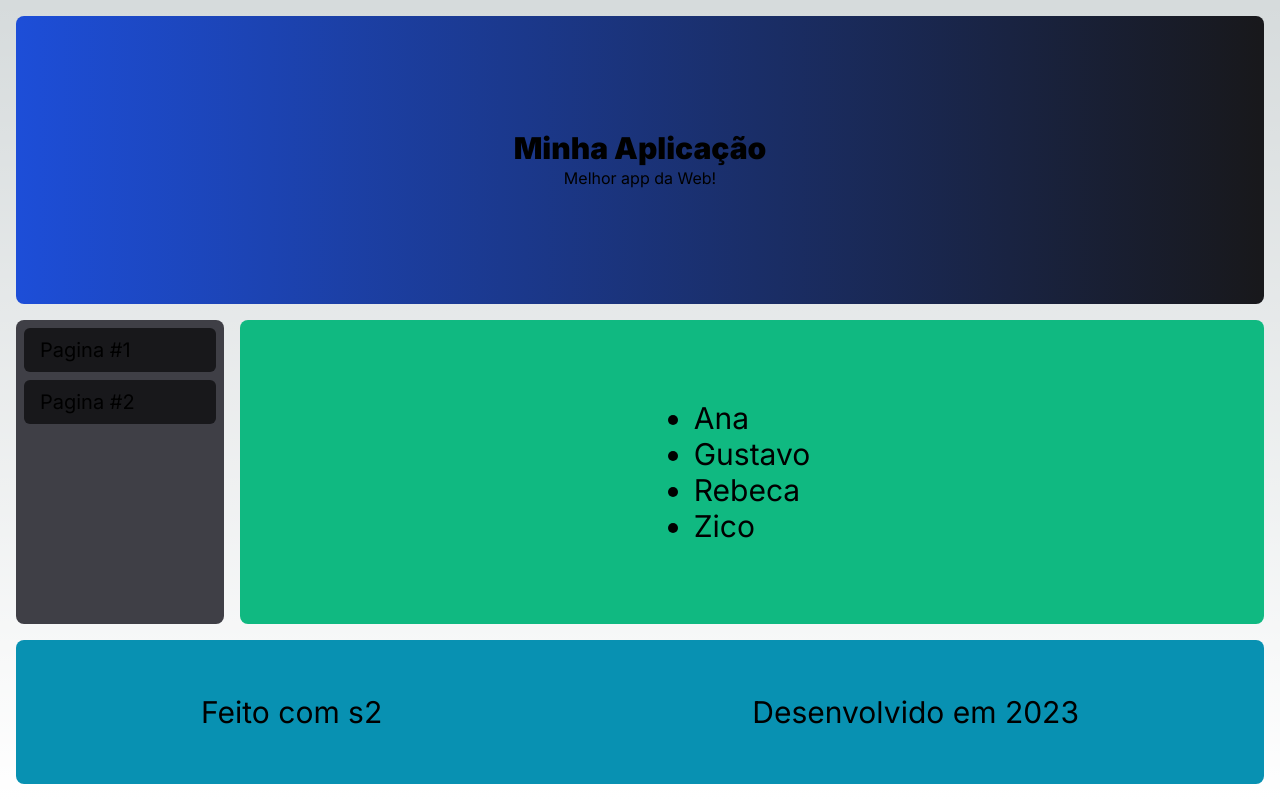
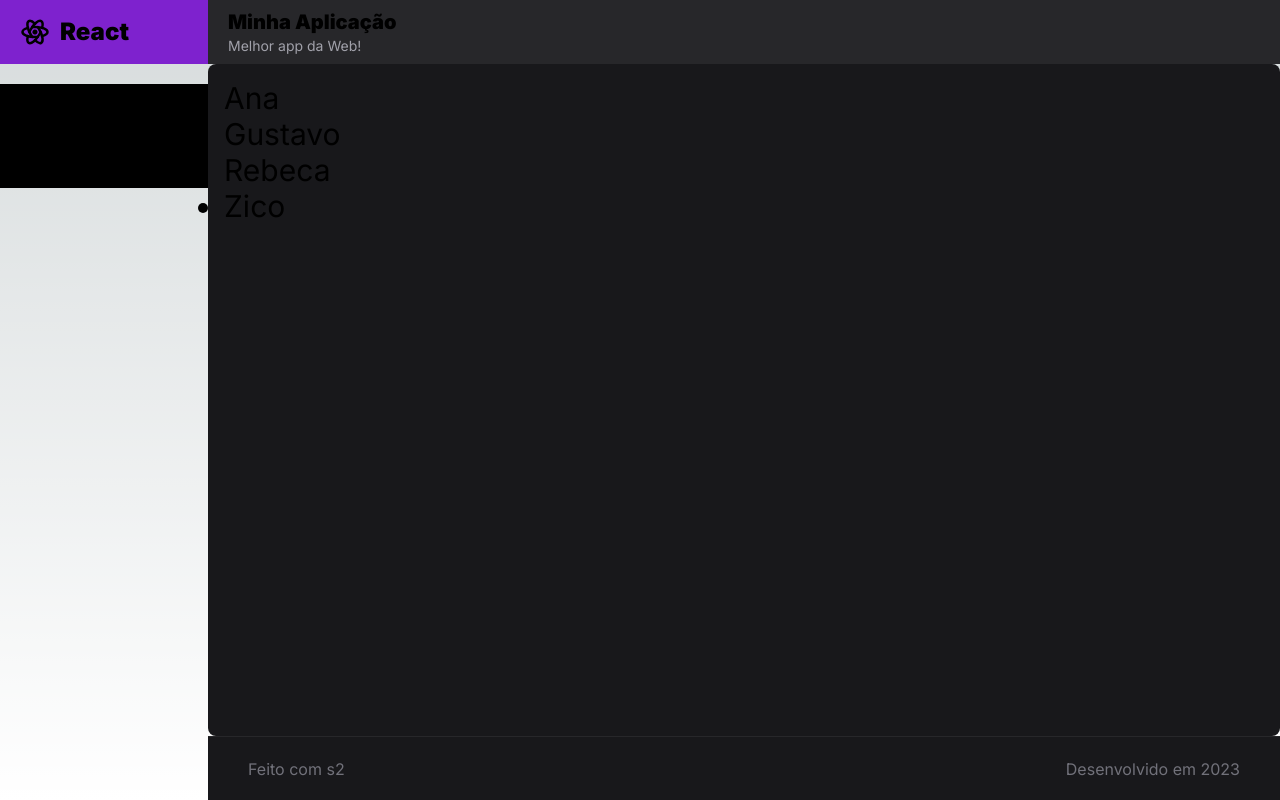
Before and after one commit to israelbulcaotavares/react-fundamentos-cod3r, a Next.js app: page /fundamentos/pagina in a window 1280 px wide. Built offline with nearby package versions, Linux system fonts and the light colour scheme.

Commit message:
melhorando menu

```diff
--- /dev/null
+++ b/src/components/AreaLateral.tsx
@@ -0,0 +1,13 @@
+import Logo from "./Logo";
+import Menu from "./Menu";
+
+
+
+export default function AreaLateral() {
+    return (
+        <div className="flex flex-col gap-5">
+            <Logo/>
+            <Menu/>
+        </div>
+    )
+}
--- a/src/components/Cabecalho.tsx
+++ b/src/components/Cabecalho.tsx
@@ -11,14 +11,11 @@ export default function Cabecalho(props: CabecalhoProps) {
       className={`
       flex flex-col
       justify-center
-      items-center
-      h-36
-      bg-purple-500
-      rounded-lg
+      px-5
       ${props.className ?? ''}`}
     >
-      <h1 className="text-3xl font-black">{props.titulo}</h1>
-      <h1>{props.subtitulo}</h1>
+      <h1 className="text-xl font-black">{props.titulo}</h1>
+      <h1 className="text-sm text-zinc-400">{props.subtitulo}</h1>
     </div>
   );
 }
--- a/src/components/Conteudo.tsx
+++ b/src/components/Conteudo.tsx
@@ -5,12 +5,12 @@ interface ConteudoProps {
 export default function Conteudo(props: ConteudoProps) {
   return (
     <div className="
-        flex justify-center
-        items-center
+        flex
+        items-start
         flex-1
-        bg-emerald-500
-        text-3xl
-        rounded-lg">
+        p-4
+        bg-zinc-900
+        text-3xl rounded-lg ">
       {props.children}
     </div>
   );
--- /dev/null
+++ b/src/components/Logo.tsx
@@ -0,0 +1,12 @@
+import { IconBrandReact } from "@tabler/icons-react";
+
+export default function Logo() {
+  return (
+    <div className="flex flex-row items-center px-5  gap-2.5 font-black h-16 bg-purple-700">
+      <span>
+        <IconBrandReact size={30} />
+      </span>
+      <span className="text-2xl">React</span>
+    </div>
+  );
+}
--- a/src/components/Menu.tsx
+++ b/src/components/Menu.tsx
@@ -1,11 +1,18 @@
+import { Icon24Hours, Icon360View } from "@tabler/icons-react";
 import MenuItem from "./MenuItem";
 
-export default function Menu(){
-    return (
-        <div className="flex flex-col justify-start items-center w-52 bg-zinc-700 rounded-lg text-3xl p-2 gap-2">
-            <MenuItem texto="Pagina #1" url="/fundamentos/pagina"/>
-            <MenuItem texto="Pagina #2" url="/pagina"/>
-
-        </div>
-    )
+export default function Menu() {
+  return (
+    <div className="flex flex-col justify-start items-center w-52 bg-black p-2 gap-2">
+      <MenuItem
+        icone={<Icon24Hours />}
+        texto="Pagina #1"
+        url="/fundamentos/pagina"
+      />
+      <MenuItem
+        icone={<Icon360View />}
+        texto="Pagina #2"
+        url="/pagina" />
+    </div>
+  );
 }
--- a/src/components/MenuItem.tsx
+++ b/src/components/MenuItem.tsx
@@ -1,13 +1,23 @@
 import Link from "next/link";
 
-export default function MenuItem(props: any) {
+interface MenuItemProps {
+  texto: string;
+  url: string;
+  icone: any;
+}
+
+export default function MenuItem(props: MenuItemProps) {
   return (
-    <Link href={props.url}
+    <Link
+      href={props.url}
       className="
-      px-4 py-2
-        bg-zinc-900 text-xl w-full rounded-md"
+      flex items-center gap-2 px-4
+      py-2 text-base w-full rounded-md
+      hover:bg-zinc-800
+      "
     >
-      {props.texto}
+      <span>{props.icone}</span>
+      <span>{props.texto}</span>
     </Link>
   );
 }
--- a/src/components/Pagina.tsx
+++ b/src/components/Pagina.tsx
@@ -1,3 +1,4 @@
+import AreaLateral from "./AreaLateral";
 import Cabecalho from "./Cabecalho";
 import Conteudo from "./Conteudo";
 import Menu from "./Menu";
@@ -5,18 +6,20 @@ import Rodape from "./Rodape";
 
 export default function Pagina(props: any) {
   return (
-
-    <div className="flex flex-col gap-4 p-4 h-screen">
-      <Cabecalho
-        titulo={props.titulo}
-        subtitulo={props.subtitulo}
-        className='h-72 bg-gradient-to-r from-blue-700 to-zinc-900'
+    <div className="flex h-screen">
+      <AreaLateral/>
+      <div className="flex flex-col flex-1 ">
+        <Cabecalho
+          titulo={props.titulo}
+          subtitulo={props.subtitulo}
+          className="h-16 bg-zinc-800"
         />
-      <div className="flex flex-1 gap-4">
-        <Menu />
         <Conteudo>{props.children}</Conteudo>
+        <Rodape
+          textoEsquerda="Feito com s2"
+          textoDireita={`Desenvolvido em ${new Date().getFullYear()}`}
+        />
       </div>
-      <Rodape textoEsquerda="Feito com s2" textoDireita={`Desenvolvido em ${new Date().getFullYear()}`}/>
     </div>
   );
 }
--- a/src/components/Rodape.tsx
+++ b/src/components/Rodape.tsx
@@ -1,12 +1,20 @@
 export default function Rodape(props: any) {
   console.log(props);
   return (
-    <div className="
-    flex
-    justify-around
+    <div
+      className="
+     flex
+      justify-between
      items-center
-      h-36
-      bg-cyan-600 rounded-lg text-3xl">
+      h-16
+      text-base
+      px-10
+      border-t
+      bg-zinc-900
+      border-zinc-800
+      text-zinc-500
+      "
+    >
       <span>{props.textoEsquerda}</span>
       <span>{props.textoDireita}</span>
     </div>
--- a/src/pages/pagina.tsx
+++ b/src/pages/pagina.tsx
@@ -1,8 +1,4 @@
-import Cabecalho from "@/components/Cabecalho";
 import "../app/globals.css";
-import Conteudo from "@/components/Conteudo";
-import Rodape from "@/components/Rodape";
-import Menu from "@/components/Menu";
 import Pagina from "@/components/Pagina";
 
 export default function TestePagina() {
```
Also changed, not shown: package.json (+6 -5 lines), 1 other file (tests, documents, lock files or other folders).
